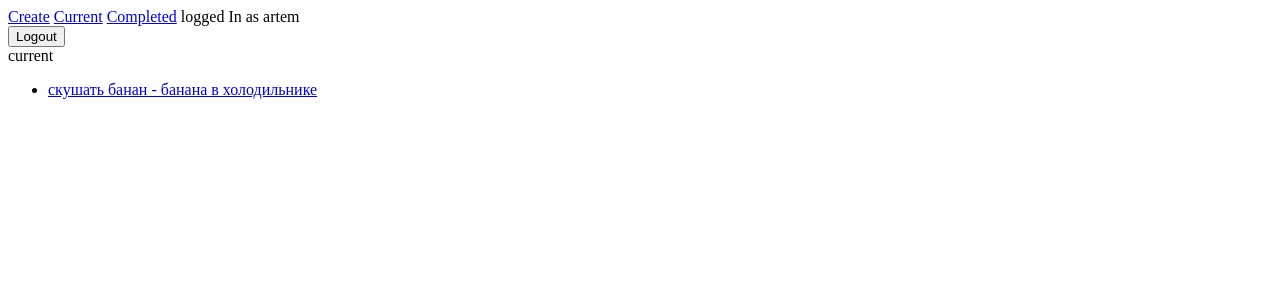
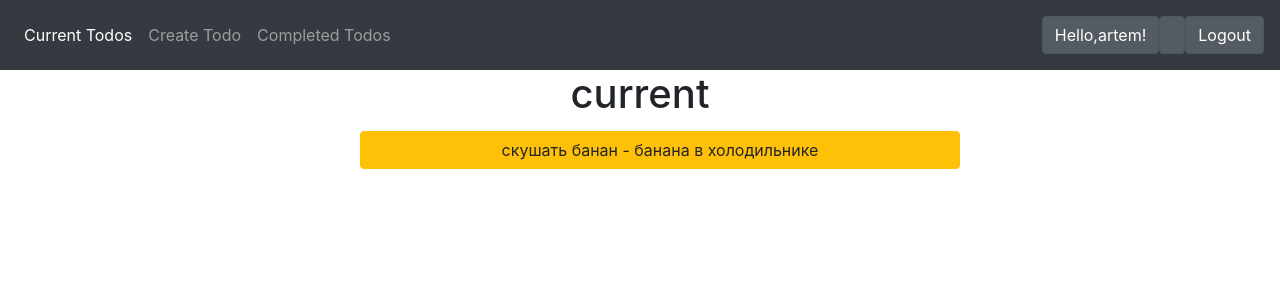
Before and after one commit to cho0op/todolist, a Django app: page /current/ in a window 1280 px wide. Shown: the top 300 px of the page. Run offline with Django 3.2, Linux system fonts and the light colour scheme; a user stored in the database is signed in; data comes from the database, SQL or seed files in the repository; both versions use the stored data as it was after the commit; some libraries are stand-ins or nearby versions.

Commit message:
add CSS, botstrap

```diff
--- a/todewoo/settings.py
+++ b/todewoo/settings.py
@@ -38,6 +38,7 @@ INSTALLED_APPS = [
     'django.contrib.messages',
     'django.contrib.staticfiles',
     'todo',
+    'bootstrapform',
 ]
 
 MIDDLEWARE = [
--- a/todo/models.py
+++ b/todo/models.py
@@ -10,4 +10,5 @@ class Todo(models.Model):
     user = models.ForeignKey(User, on_delete=models.CASCADE,default=1)
     def __str__(self):
         return self.title
+
 # Create your models here.
--- a/todo/templates/todo/base.html
+++ b/todo/templates/todo/base.html
@@ -3,24 +3,47 @@
 <head>
     <meta charset="UTF-8">
     <title>Title</title>
+    <link rel="stylesheet" href="https://stackpath.bootstrapcdn.com/bootstrap/4.4.1/css/bootstrap.min.css" integrity="sha384-Vkoo8x4CGsO3+Hhxv8T/Q5PaXtkKtu6ug5TOeNV6gBiFeWPGFN9MuhOf23Q9Ifjh" crossorigin="anonymous">
 </head>
 <body>
 
-<a href="{% url 'createtodo' %}">Create</a>
-<a href="{% url 'currenttodos' %}">Current</a>
-<a href="{% url 'copletedtodos' %}">Completed</a>
-
+<nav class="navbar navbar-expand-lg navbar-dark bg-dark">
+  <div class="collapse navbar-collapse" id="navbarText">
+    <ul class="navbar-nav mr-auto">
+      <li class="nav-item active">
+        <a class="nav-link" href="{% url 'currenttodos' %}">Current Todos<span class="sr-only">(current)</span></a>
+      </li>
+      <li class="nav-item">
+        <a class="nav-link" href="{% url 'createtodo' %}">Create Todo</a>
+      </li>
+      <li class="nav-item">
+        <a class="nav-link" href="{% url 'copletedtodos' %}">Completed Todos</a>
+      </li>
+    </ul>
+    <span class="navbar-text">
+      <ul class="navbar-nav mr-auto">
+          <li class="btn btn-secondary active">
               {% if user.is_authenticated %}
-    logged In as {{ user.username }}
+                Hello,{{ user.username }}!
+                  </li >
+                  <li class="btn btn-secondary active">
             {% else %}
                 <a href="{% url 'signupuser' %}">Sign Up</a>
+                  </li >
+                  <li class="btn btn-secondary active">
                 <a href="{% url 'loginuser' %}">Login</a>
             {% endif %}
+          </li>
+      <li class="nav-item active">
           <form action="{% url 'logoutuser' %}" method="POST">
         {% csrf_token %}
-    <button type="submit"> Logout</button>
+        <button type="submit" class="btn btn-secondary active"> Logout</button>
     </form>
-
+      </li>
+      </ul>
+    </span>
+  </div>
+</nav>
 {% block content %}{% endblock %}
 </body>
 </html>
--- a/todo/templates/todo/createtodo.html
+++ b/todo/templates/todo/createtodo.html
@@ -7,6 +7,7 @@
 <body>
 {% extends 'todo/base.html' %}
 {% block content %}
+    <div style="margin: 0 auto; width: 500px">
     <h1> Create todo</h1>
 <h2>{{ error }}</h2>
 <form method="POST">
@@ -14,6 +15,7 @@
     {{ form.as_p }}
     <button type="submit">save</button>
 </form>
+    </div>
 {% endblock %}
 </body>
 </html>
--- a/todo/templates/todo/currenttodos.html
+++ b/todo/templates/todo/currenttodos.html
@@ -7,15 +7,17 @@
 <body>
 {% extends 'todo/base.html' %}
 {% block content %}
-    current
-    <ul>
+    <h1 align="center">current</h1>
+    <ul style="margin: 0 auto; width: 50%">
         {% for todo in todos %}
-        <li>
             <a href="{% url 'viewtodo'  todo.id  %}">
-                {% if todo.importance %}<b>{% endif %}{{ todo.title }}</b>
-                {% if todo.text %} - {{todo.text }}{% endif %}
+                <li {% if todo.importance %}class="btn btn-danger" {% else %} class="btn btn-warning"{% endif %}  style="width: 100%; margin: 5px auto " >
+                    {% if todo.importance %}<b>{% endif %}{{ todo.title }}</b>
+                    {% if todo.text %} - {{todo.text }}{% endif %}
+                </li>
+            <br>
+
             </a>
-        </li>
         {% endfor %}
     </ul>
 {% endblock %}
--- a/todo/templates/todo/home.html
+++ b/todo/templates/todo/home.html
@@ -7,7 +7,7 @@
 <body>
 {% extends 'todo/base.html' %}
 {% block content %}
-    <h1> home page</h1>
+    <h1 align="center"> home page</h1>
 {% endblock %}
 
 </body>
--- a/todo/templates/todo/signupuser.html
+++ b/todo/templates/todo/signupuser.html
@@ -7,6 +7,7 @@
 <body>
 {% extends 'todo/base.html' %}
 {% block content %}
+    <div style="margin: 0 auto; width: 800px">
 <h1>Sign Up</h1>
 <h2>{{ error }}</h2>
 <form method="POST">
@@ -14,6 +15,7 @@
     {{ form.as_p }}
     <button type="submit">Sign Up</button>
 </form>
+    </div>
 {% endblock %}
 </body>
 </html>
```
Also changed, not shown: todo/templates/todo/copletedtodos.html (+4 -4 lines), todo/templates/todo/loginuser.html (+10 -7 lines), db.sqlite3. Lines whose indentation alone changed are shown as unchanged.
